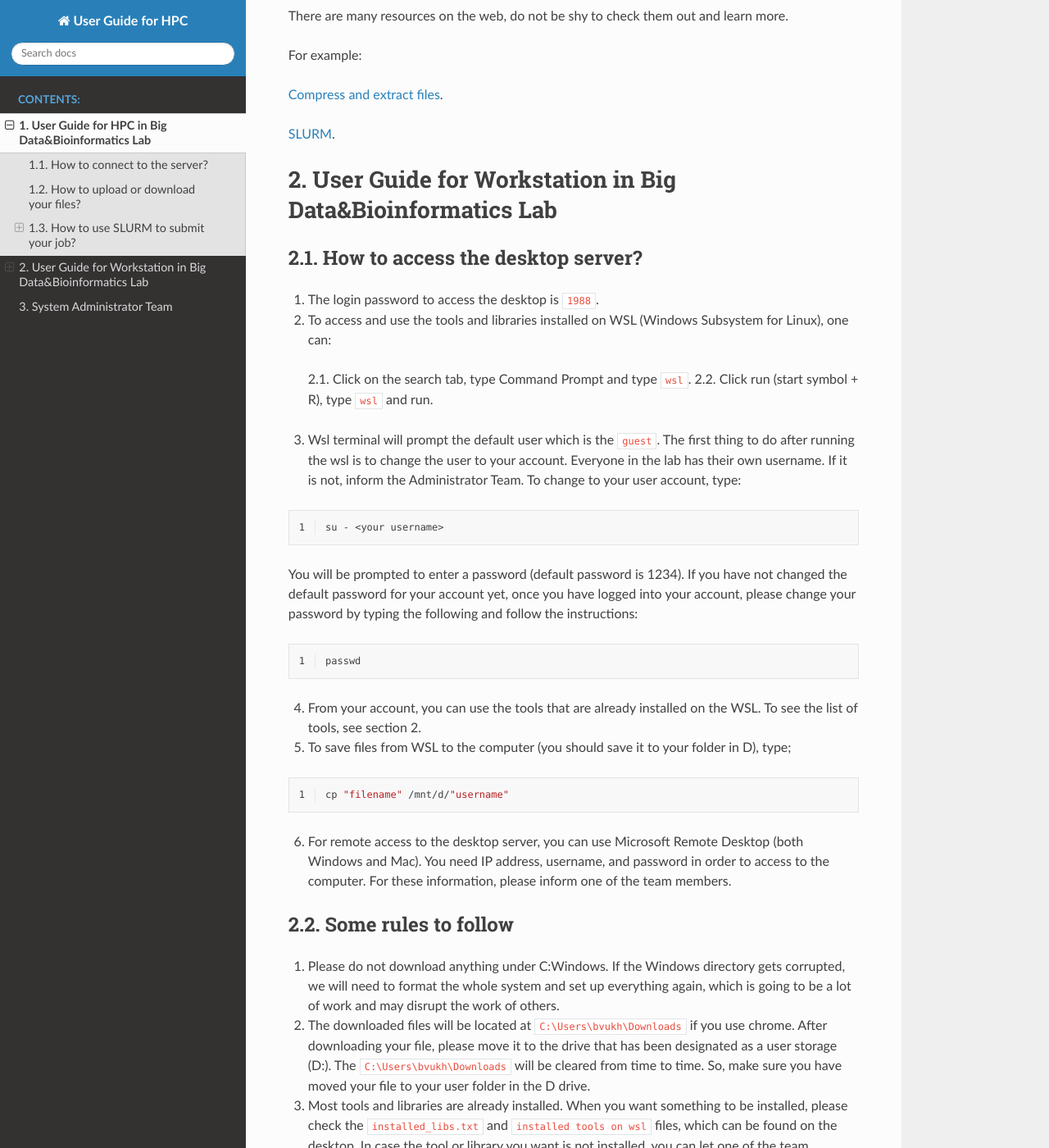
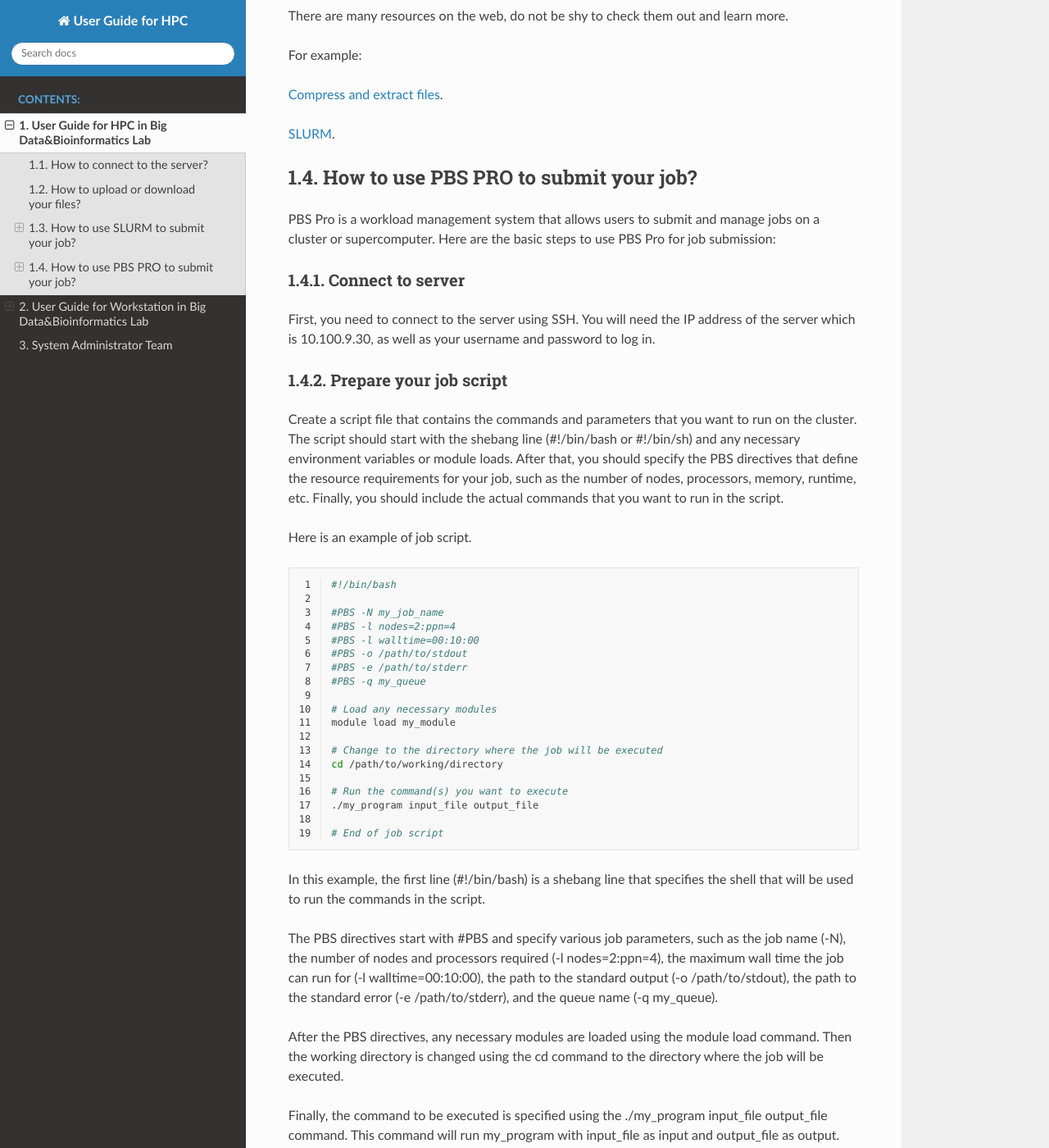
Before and after one commit to KhansLab/hpcuserguide4bigdatalab, a Sphinx documentation site: the page built from docs/source/src/user_guide.rst, in a window 1280 px wide and 1400 px high, scrolled down 6444 px. Shown: the whole window at 82% size. Built offline with Sphinx 7.4.7 and the Read the Docs theme 2.0.0, drawn with Linux system fonts in a browser that asks for light colours; some of the changed text lies outside the part shown.

Commit message:
adding pbs pro

```diff
--- a/docs/source/src/user_guide.rst
+++ b/docs/source/src/user_guide.rst
@@ -318,6 +318,94 @@ For example:
 `SLURM <https://slurm.schedmd.com/>`_.
 
 
+--------------------------------------
+How to use PBS PRO to submit your job?
+--------------------------------------
+
+PBS Pro is a workload management system that allows users to submit and manage jobs on a cluster or supercomputer. Here are the basic steps to use PBS Pro for job submission:
+
+^^^^^^^^^^^^^^^^^
+Connect to server
+^^^^^^^^^^^^^^^^^
+
+First, you need to connect to the server using SSH. You will need the IP address of the server which is 10.100.9.30, as well as your username and password to log in.
+
+^^^^^^^^^^^^^^^^^^^^^^^
+Prepare your job script
+^^^^^^^^^^^^^^^^^^^^^^^
+
+Create a script file that contains the commands and parameters that you want to run on the cluster. The script should start with the shebang line (#!/bin/bash or #!/bin/sh) and any necessary environment variables or module loads. After that, you should specify the PBS directives that define the resource requirements for your job, such as the number of nodes, processors, memory, runtime, etc. Finally, you should include the actual commands that you want to run in the script.
+
+Here is an example of job script.
+
+.. code-block:: bash
+   :linenos:
+
+   #!/bin/bash
+
+   #PBS -N my_job_name
+   #PBS -l nodes=2:ppn=4
+   #PBS -l walltime=00:10:00
+   #PBS -o /path/to/stdout
+   #PBS -e /path/to/stderr
+   #PBS -q my_queue
+
+   # Load any necessary modules
+   module load my_module
+
+   # Change to the directory where the job will be executed
+   cd /path/to/working/directory
+
+   # Run the command(s) you want to execute
+   ./my_program input_file output_file
+
+   # End of job script
+
+
+In this example, the first line (#!/bin/bash) is a shebang line that specifies the shell that will be used to run the commands in the script.
+
+The PBS directives start with #PBS and specify various job parameters, such as the job name (-N), the number of nodes and processors required (-l nodes=2:ppn=4), the maximum wall time the job can run for (-l walltime=00:10:00), the path to the standard output (-o /path/to/stdout), the path to the standard error (-e /path/to/stderr), and the queue name (-q my_queue).
+
+After the PBS directives, any necessary modules are loaded using the module load command. Then the working directory is changed using the cd command to the directory where the job will be executed.
+
+Finally, the command to be executed is specified using the ./my_program input_file output_file command. This command will run my_program with input_file as input and output_file as output.
+
+Once all of the necessary commands have been specified in the job_script.sh file, it can be submitted to the server.
+
+.. important::
+   1. Each user is able to submit jobs and utilize 32 CPUs maximum.
+
+   2. The queues are divided to 3 categories:
+
+      - ShortQ: Highest Priority, maximum 4 hours walltime
+      - MedQ: Medium Priority, maximum 48 hours walltime
+      - LongQ: Lowest Priority, maximum 336 hrs walltime
+
+   If you do not specify walltime, it will go to ShortQ.
+
+
+^^^^^^^^^^^^^^^^^^^^^^^^^^^^
+Submit your job to the queue
+^^^^^^^^^^^^^^^^^^^^^^^^^^^^
+
+To submit your job to the queue, you need to use the qsub command followed by the name of your job script:
+
+.. code-block:: bash
+   :linenos:
+
+   qsub job_script.sh
+
+^^^^^^^^^^^^^^^^^^^^^^^^^^^^
+Check the status of your job
+^^^^^^^^^^^^^^^^^^^^^^^^^^^^
+
+You can check the status of your job using the qstat command:
+
+.. code-block:: bash
+   :linenos:
+
+   qstat
+
 =========================================================
 User Guide for Workstation in Big Data&Bioinformatics Lab
 =========================================================
```
